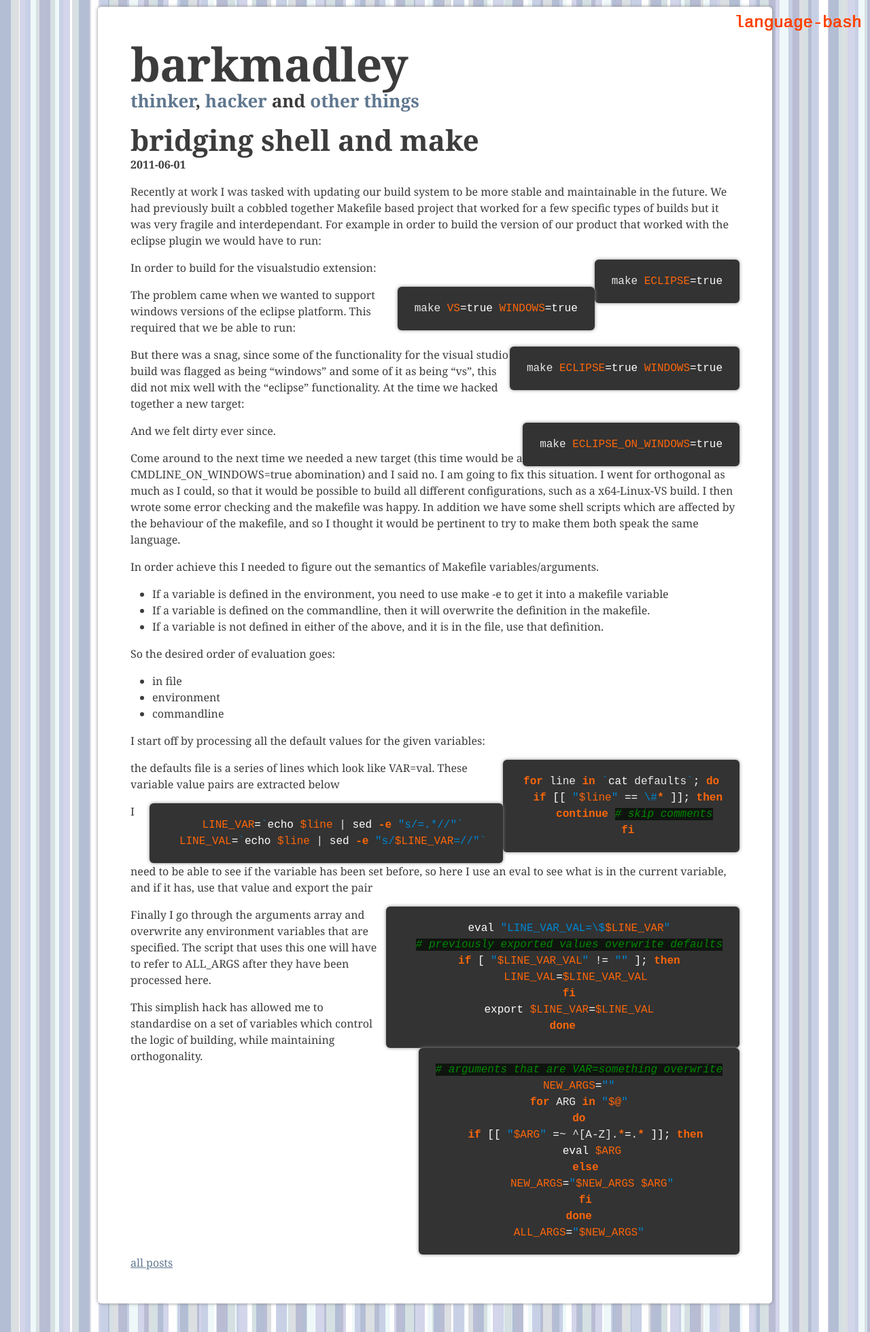
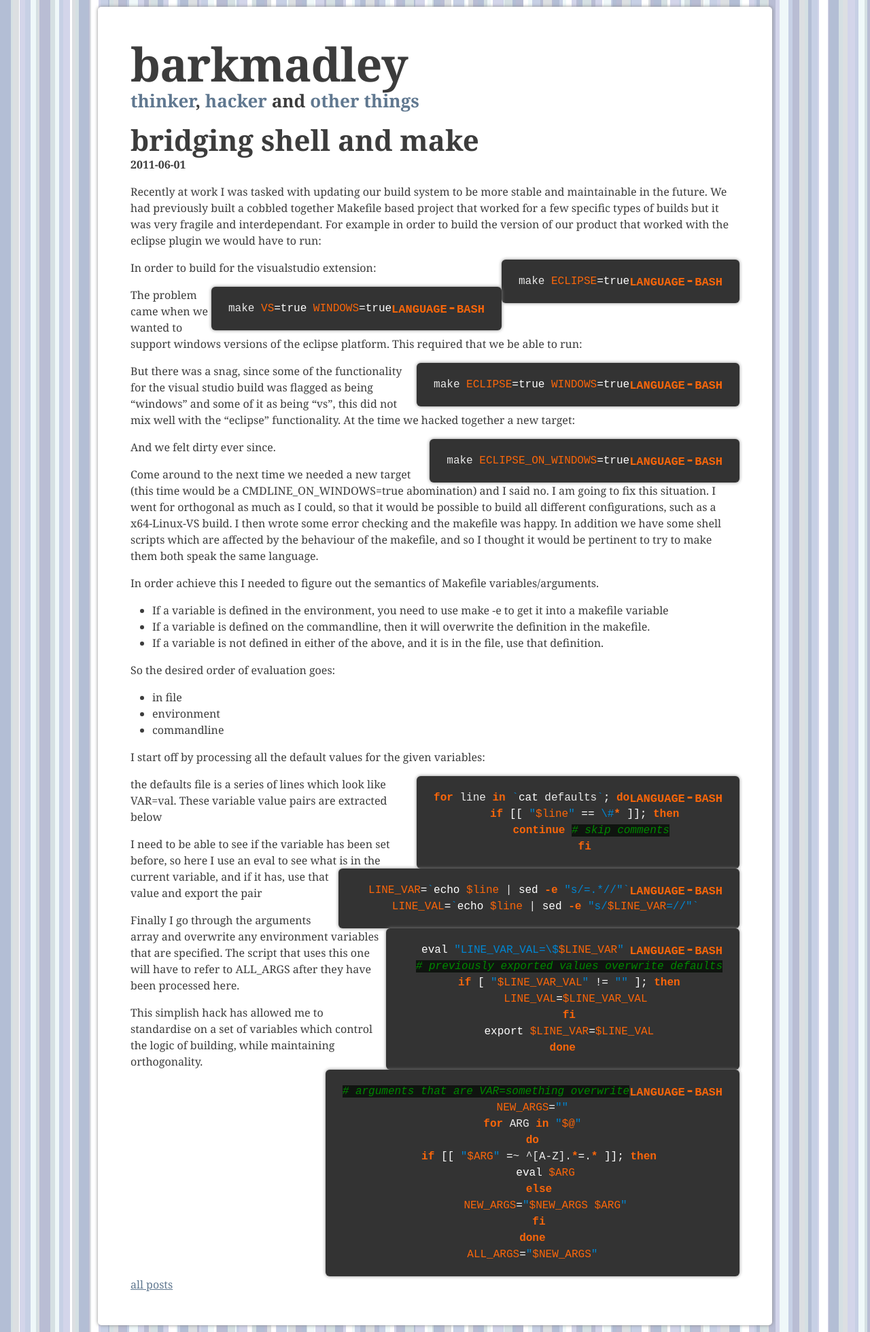
Before and after one commit to barkmadley/barkmadley.github.com, a Jekyll site: the page built from _posts/2011-06-01-bridging-shell-and-make.md, in a window 1280 px wide. Shown: the whole page at 68% size. Built offline with Jekyll 4.4.1, drawn with Linux system fonts in a browser that asks for light colours; nearby versions of some CDN libraries; Markdown is read by kramdown in place of the engine named in the settings.

Commit message:
fixed styles.

```diff
--- a/css/pygments.css
+++ b/css/pygments.css
@@ -39,13 +39,14 @@
   background:#FF5E99;
 }
 
-.highlight pre code[class]:after {
+.highlight pre code[class]:before {
   content: attr(class);
-  position: absolute;
-  top: 22px;
-  right: 12px;
-  color: #FF4500;
+  float: right;
+  color: #FB660A;
+  line-height: 24px;
   font-size: 24px;
+  font-weight: bold;
+  font-variant: small-caps;
 }
 
 .highlight .c { color: #008800; font-style: italic; background-color: #0f140f } /* Comment */
```
